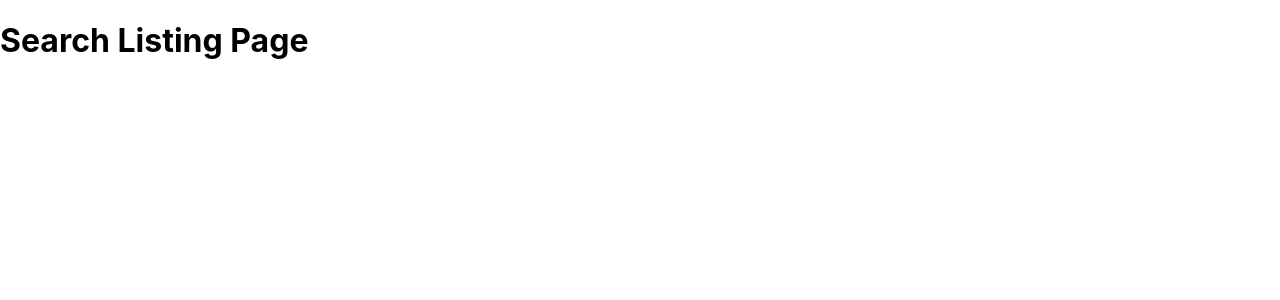
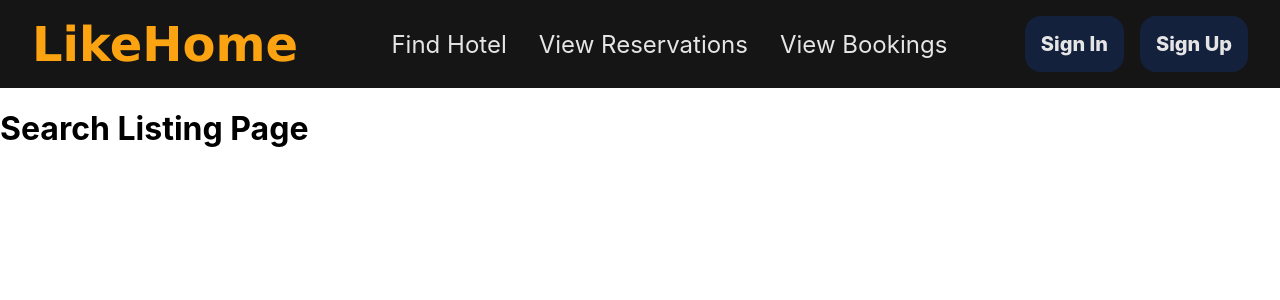
Before and after one commit to vivekkoya/LikeHome-Hotel, a React (Create React App) app in the folder hotel/: page / in a window 1280 px wide. Shown: the top 300 px of the page. Built offline with nearby package versions, Linux system fonts and the light colour scheme.

Commit message:
added a Navbar

```diff
--- a/hotel/src/App.js
+++ b/hotel/src/App.js
@@ -1,5 +1,5 @@
-
 import './App.css';
+import NavBar from './components/NavBar';
 import LoginSignup from './loginpage/LoginSignup';
 import React from 'react';
 import { BrowserRouter as Router, Route, Link, Routes } from 'react-router-dom'
@@ -7,6 +7,8 @@ import { BrowserRouter as Router, Route, Link, Routes } from 'react-router-dom'
 
 function App() {
   return (
+    <>
+      <NavBar/>
       <Router>
         <Routes>
           <Route exact path="/login" element={<LoginSignup/>}/>
@@ -16,6 +18,7 @@ function App() {
           <Route exact path="/" element={<h1>Search Listing Page</h1>}/>
         </Routes>
       </Router>
+    </>
 )}
 
 export default App;
--- /dev/null
+++ b/hotel/src/components/NavBar/index.js
@@ -0,0 +1,31 @@
+import React from 'react'
+
+
+const NavBar = () => {
+  return (
+    <nav className="nav">
+        <a href="/" className="site-name">LikeHome</a>
+        <ul className="row">
+            <li>
+                <a className="middle-link" href="/"> Find Hotel</a>
+            </li>
+            <li>
+                <a className="middle-link" href="/viewreservations"> View Reservations </a>
+            </li>
+            <li>
+                <a className="middle-link" href="/hotelviewbookings"> View Bookings </a>
+            </li>
+        </ul>
+        <ul className="row">
+            <li>
+                <a className="button-link" href="/login">Sign In</a>
+            </li>
+            <li>
+                <a className="button-link" href="/signup">Sign Up</a>
+            </li>
+        </ul>
+    </nav>
+  )
+}
+
+export default NavBar
--- a/hotel/src/index.css
+++ b/hotel/src/index.css
@@ -11,3 +11,62 @@ code {
   font-family: source-code-pro, Menlo, Monaco, Consolas, 'Courier New',
     monospace;
 }
+
+.nav {
+  background: #151515;
+  color: white;
+  display: flex;
+  justify-content: space-between;
+  align-items: center;
+  z-index: 10;
+  gap: 2rem;
+  padding: 0 1rem;
+}
+
+.site-name {
+  color: #FCA311;
+  font-size: 3rem;
+  font-Weight: 600;
+  font-family:'Lucida Sans', 'Lucida Sans Regular', 'Lucida Grande', 'Lucida Sans Unicode', Geneva, Verdana, sans-serif;
+  text-decoration: none;
+  padding: 1rem
+}
+
+.middle-link {
+  color: #e5e5e5;
+  font-size: 1.5rem;
+  display: flex;
+  align-items: center;
+  text-decoration: none;
+  padding: 0 1rem;
+  height: 100%;
+  cursor: pointer;
+}
+
+.middle-link:hover {
+  color:#FCA311
+}
+
+
+.button-link {
+  border-radius: 1rem;
+  padding: 1rem;
+  text-decoration: none;
+  background-color: #14213D;
+  margin: 16px;
+  margin-left: 0px;
+  font-size: 1.25rem;
+  font-weight: 800;
+  color: #e5e5e5
+}
+
+.button-link:hover {
+  color: #222222;
+  background-color: #FCA311
+}
+
+.row {
+  list-style: none; /* Remove default list bullets */
+  display: flex; /* Use a flex container */
+  padding: 0; /* Remove default list padding */
+}
```
Lines whose indentation alone changed are shown as unchanged.
